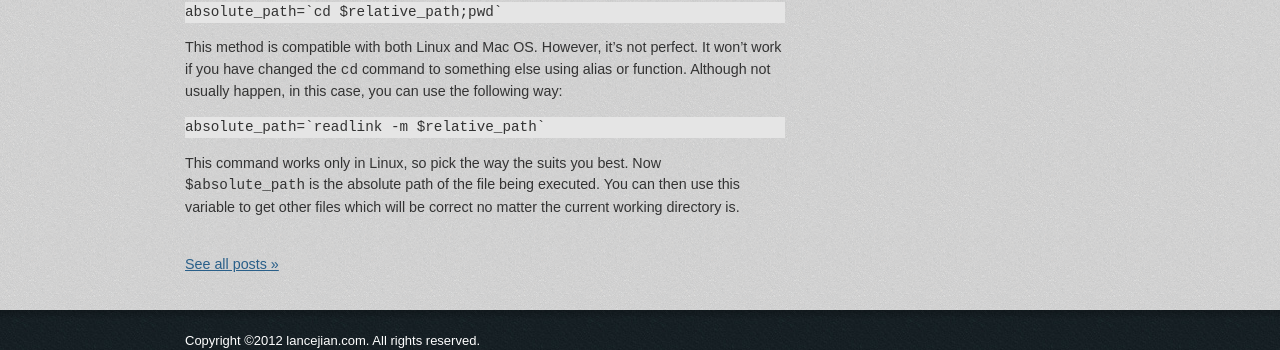
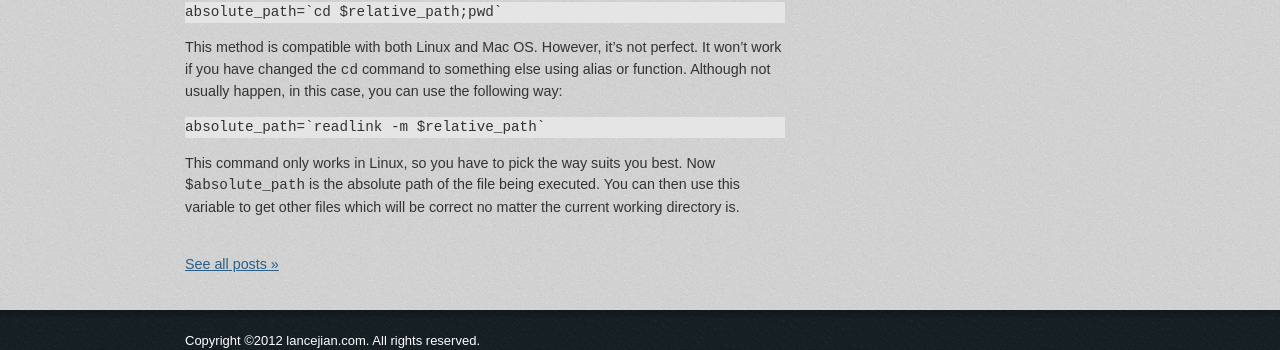
Before and after one commit to lancelotj/lancelotj.github.com, a Jekyll site: the page built from _posts/2011-04-13-get-absolute-path-of-the-running-bash-script.md, in a window 1280 px wide. Shown: the part 552-902 px from the top of the page. Built offline with Jekyll 4.4.1, drawn with Linux system fonts in a browser that asks for light colours; some web fonts are replaced; Markdown is read by kramdown in place of the engine named in the settings; comment, search, counter and statistics services are not loaded.

Commit message:
updated bash post

```diff
--- a/_posts/2011-04-13-get-absolute-path-of-the-running-bash-script.md
+++ b/_posts/2011-04-13-get-absolute-path-of-the-running-bash-script.md
@@ -33,7 +32,7 @@ following way:
 
     absolute_path=`readlink -m $relative_path`
 
-This command works only in Linux, so pick the way the suits you best. Now
-`$absolute_path` is the absolute path of the file being executed. You can then
-use this variable to get other files which will be correct no matter the current
-working directory is.
+This command only works in Linux, so you have to pick the way suits you
+best. Now `$absolute_path` is the absolute path of the file being executed. You
+can then use this variable to get other files which will be correct no matter
+the current working directory is.
```
Also changed, not shown: other parts of _posts/2011-04-13-get-absolute-path-of-the-running-bash-script.md (+0 -1 lines).
